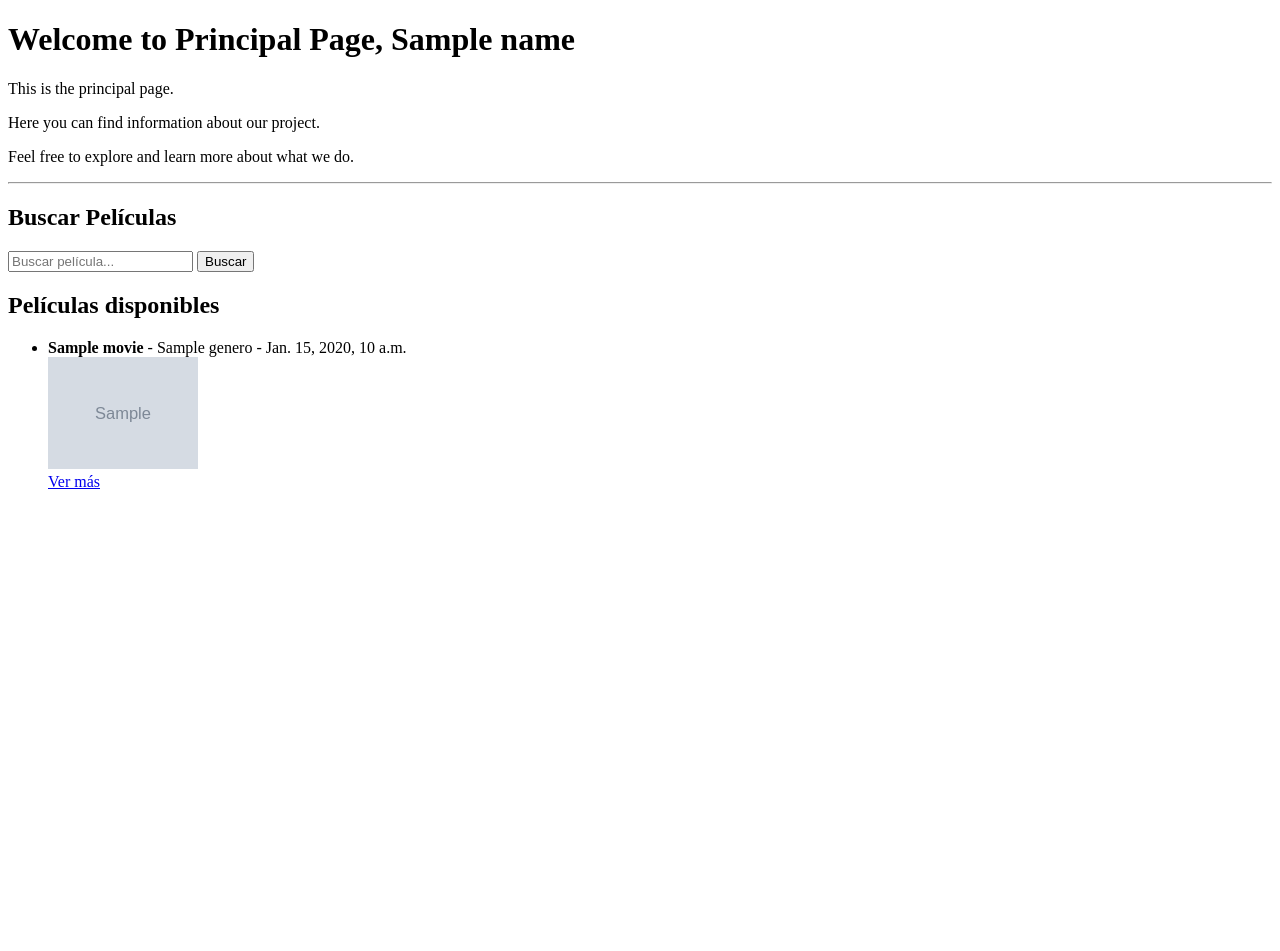
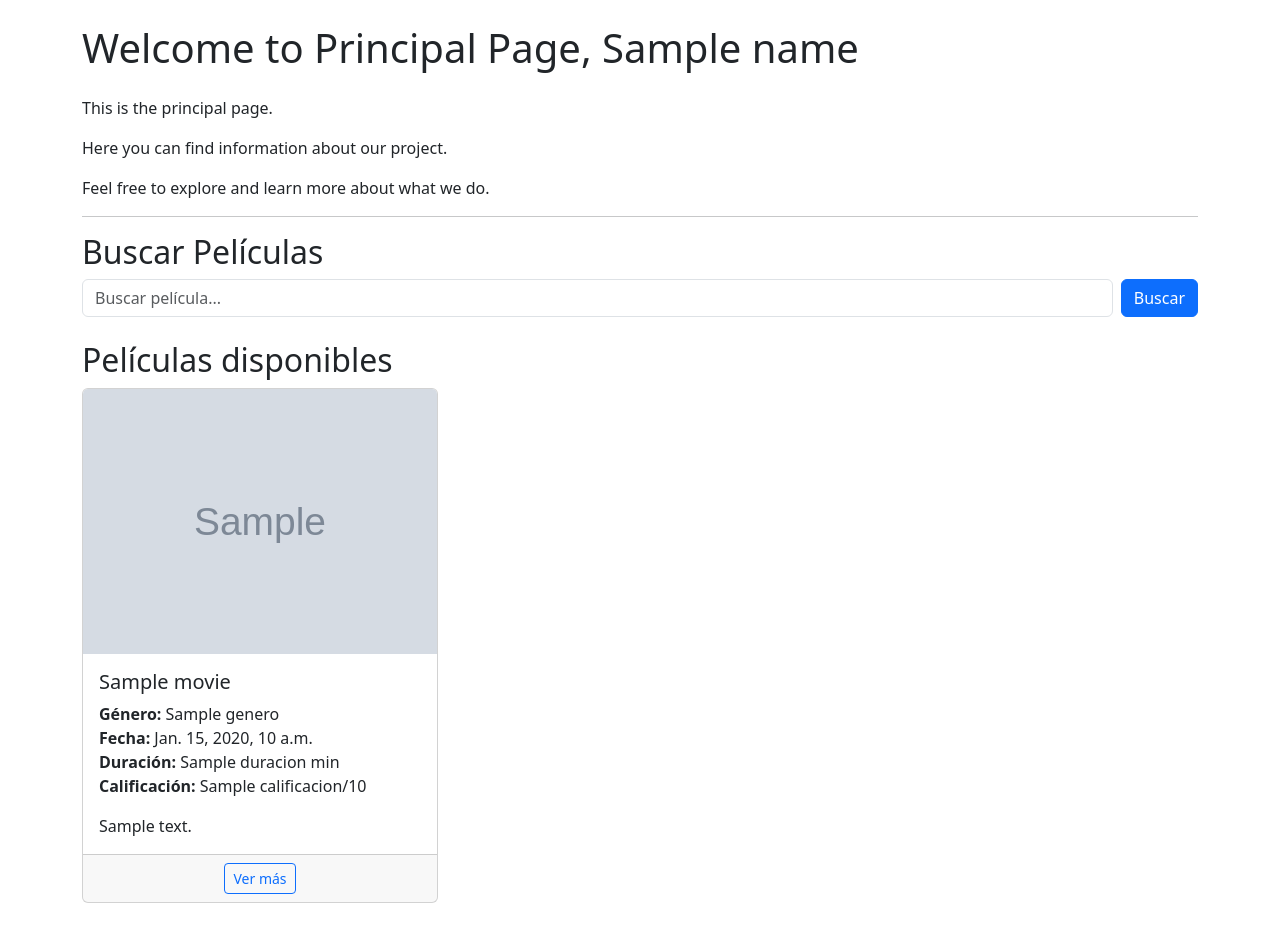
Before and after one commit to eldux123/Movie, a Django app: template templates/home.html in a window 1280 px wide. Before the commit the page ends 489 px from the top, so only its background shows below. Run offline with Django 5.2, Linux system fonts and the light colour scheme; the template is opened without the code that fills it: most values are stand-ins (such as "Sample title", 1, 10 or a date in 2020); grey boxes marked "Sample" are stand-in pictures.

Commit message:
parte finalv2

```diff
--- a/templates/About.html
+++ b/templates/About.html
@@ -1,6 +1,7 @@
 <!DOCTYPE html>
 <html lang="en">
 <head>
+    <link href="https://cdn.jsdelivr.net/npm/bootstrap@5.3.7/dist/css/bootstrap.min.css" rel="stylesheet" integrity="sha384-LN+7fdVzj6u52u30Kp6M/trliBMCMKTyK833zpbD+pXdCLuTusPj697FH4R/5mcr" crossorigin="anonymous">
     <meta charset="UTF-8">
     <title>About</title>
 </head>
--- a/templates/home.html
+++ b/templates/home.html
@@ -3,10 +3,12 @@
 <head>
     <meta charset="UTF-8">
     <title>Inicio</title>
+    <link href="https://cdn.jsdelivr.net/npm/bootstrap@5.3.7/dist/css/bootstrap.min.css" rel="stylesheet"
+          integrity="sha384-LN+7fdVzj6u52u30Kp6M/trliBMCMKTyK833zpbD+pXdCLuTusPj697FH4R/5mcr" crossorigin="anonymous">
 </head>
-<body>
+<body class="container py-4">
 
-<h1>Welcome to Principal Page, {{ name }}</h1>
+<h1 class="mb-4">Welcome to Principal Page, {{ name }}</h1>
 <p>This is the principal page.</p>
 <p>Here you can find information about our project.</p>
 <p>Feel free to explore and learn more about what we do.</p>
@@ -14,29 +16,41 @@
 <hr>
 
 <h2>Buscar Películas</h2>
-<form method="get">
-    <input type="text" name="searchMovie" placeholder="Buscar película..." value="{{ searchTerm }}">
-    <button type="submit">Buscar</button>
+<form method="get" class="mb-4 d-flex">
+    <input type="text" name="searchMovie" class="form-control me-2" placeholder="Buscar película..." value="{{ searchTerm }}">
+    <button type="submit" class="btn btn-primary">Buscar</button>
 </form>
 
 <h2>Películas disponibles</h2>
-<ul>
+<div class="row">
     {% for movie in movies %}
-        <li>
-            <strong>{{ movie.titulo }}</strong> - {{ movie.genero }} - {{ movie.fecha_lanzamiento }}<br>
+        <div class="col-md-4 mb-4">
+            <div class="card h-100">
+                {% if movie.image %}
+                    <img src="{{ movie.image.url }}" class="card-img-top" alt="{{ movie.titulo }}">
+                {% endif %}
+                <div class="card-body">
+                    <h5 class="card-title">{{ movie.titulo }}</h5>
+                    <p class="card-text">
+                        <strong>Género:</strong> {{ movie.genero }}<br>
+                        <strong>Fecha:</strong> {{ movie.fecha_lanzamiento }}<br>
+                        <strong>Duración:</strong> {{ movie.duracion }} min<br>
+                        <strong>Calificación:</strong> {{ movie.calificacion }}/10
+                    </p>
+                    <p class="card-text">{{ movie.descripcion }}</p>
+                </div>
+                <div class="card-footer text-center">
+                    {% if movie.url %}
+                        <a href="{{ movie.url }}" target="_blank" class="btn btn-outline-primary btn-sm">Ver más</a>
+                    {% endif %}
+                </div>
+            </div>
+        </div>
+    {% empty %}
+        <p>No se encontraron películas.</p>
+    {% endfor %}
+</div>
 
-            {% if movie.image %}
-                <img src="{{ movie.image.url }}" alt="{{ movie.titulo }}" width="150"><br>
-            {% endif %}
-
-            {% if movie.url %}
-                <a href="{{ movie.url }}" target="_blank">Ver más</a>
-            {% endif %}
-        </li>
-    {% empty %}
-        <li>No se encontraron películas.</li>
-    {% endfor %}
-</ul>
-
+<script src="https://cdn.jsdelivr.net/npm/bootstrap@5.3.7/dist/js/bootstrap.bundle.min.js"></script>
 </body>
 </html>
```
Also changed, not shown: db.sqlite3.
